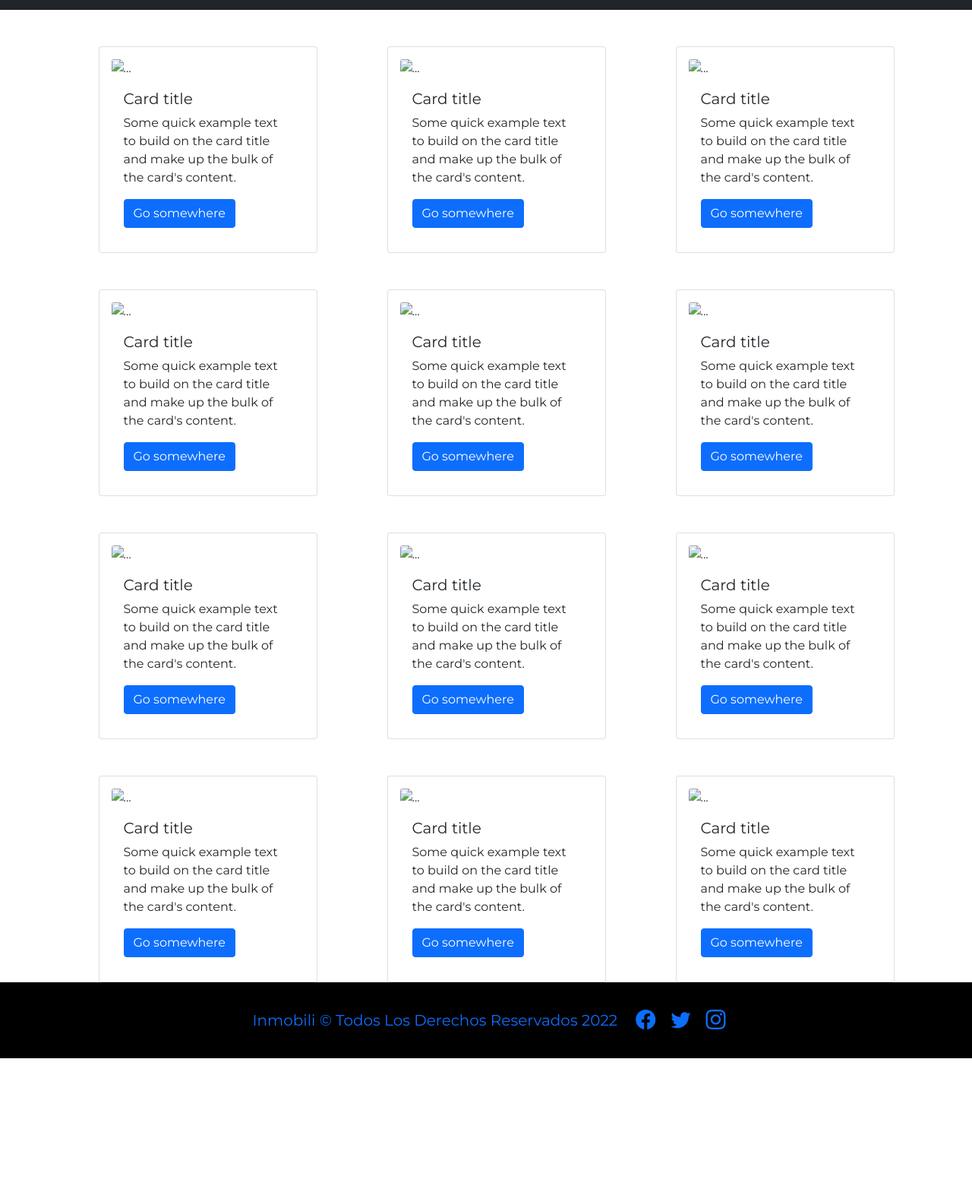
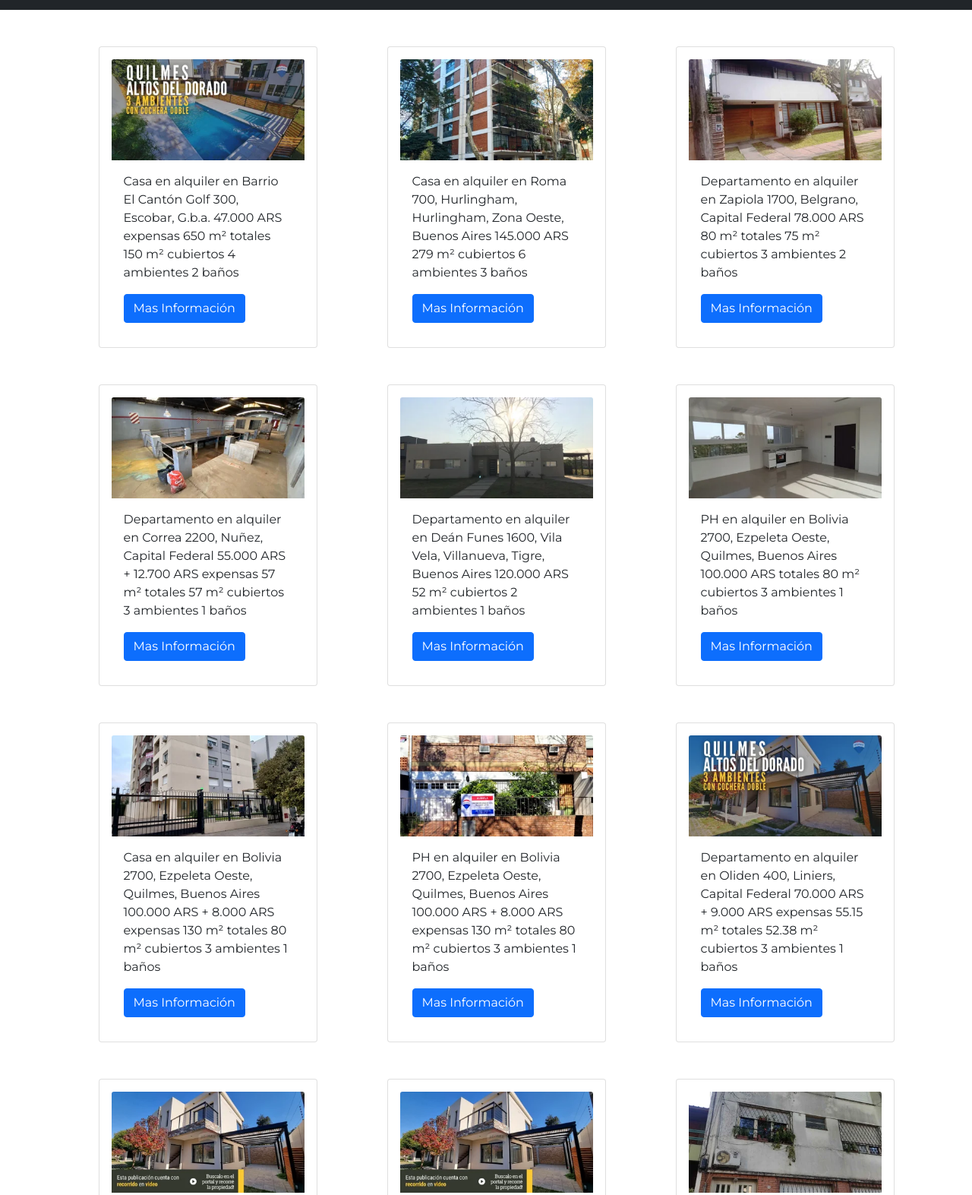
Before and after one commit to javierpeluso10/bootstrap, a plain HTML site: page pages/alquileres.html in a window 1280 px wide. Shown: the part 62-1635 px from the top of the page at 76% size. Before the commit the page ends 1455 px from the top, so only its background shows below. Drawn offline with nearby package versions, Linux system fonts and the light colour scheme; files that its build step writes are made by us from their sources; files whose address does not match are found by name.

Commit message:
Add files via upload

```diff
--- a/pages/alquileres.html
+++ b/pages/alquileres.html
@@ -6,7 +6,7 @@
     <!-- Bootstrap CSS -->
     <link href="https://cdn.jsdelivr.net/npm/bootstrap@5.0.0-beta2/dist/css/bootstrap.min.css" rel="stylesheet" integrity="sha384-BmbxuPwQa2lc/FVzBcNJ7UAyJxM6wuqIj61tLrc4wSX0szH/Ev+nYRRuWlolflfl" crossorigin="anonymous">
     <link rel="stylesheet" href="https://cdn.jsdelivr.net/npm/bootstrap-icons@1.4.0/font/bootstrap-icons.css">
-    <link rel="stylesheet" href="./css/main.css">
+    <link rel="stylesheet" href="/css/main.css">
     <title>Inmobili</title>
   </head>
   <body>
@@ -52,129 +52,222 @@
 <main>
     <div class="container">
         <div class="row">
-          <div class="col col-lg-3 mx-auto pt-5">
+          <div class="col col-lg-3 col-md-6 mx-auto pt-5">
             <div class="card p-3" style="width: 18rem;">
-                <img src="..." class="card-img-top" alt="...">
+                <img src="/img/alquiler/1.webp" class="card-img-top" alt="...">
                 <div class="card-body">
-                  <h5 class="card-title">Card title</h5>
-                  <p class="card-text">Some quick example text to build on the card title and make up the bulk of the card's content.</p>
-                  <a href="#" class="btn btn-primary">Go somewhere</a>
+                  <p class="card-text">Casa en alquiler en Barrio El Cantón Golf 300, Escobar, G.b.a.
+                    47.000 ARS expensas
+
+                    650 m² totales
+
+                    150 m² cubiertos
+
+                    4 ambientes
+
+                    2 baños</p>
+                  <a href="#" class="btn btn-primary">Mas Información</a>
                 </div>
               </div>
           </div>
-          <div class="col col-lg-3 mx-auto pt-5">
+          <div class="col col-lg-3 col-md-6 mx-auto pt-5">
             <div class="card p-3" style="width: 18rem;">
-                <img src="..." class="card-img-top" alt="...">
+                <img src="/img/alquiler/2.webp" class="card-img-top" alt="...">
                 <div class="card-body">
-                  <h5 class="card-title">Card title</h5>
-                  <p class="card-text">Some quick example text to build on the card title and make up the bulk of the card's content.</p>
-                  <a href="#" class="btn btn-primary">Go somewhere</a>
+                  <p class="card-text">Casa en alquiler en Roma 700, Hurlingham, Hurlingham, Zona Oeste, Buenos Aires
+                    145.000 ARS
+
+
+                    279 m² cubiertos
+
+                    6 ambientes
+
+                    3 baños</p>
+                    <a href="#" class="btn btn-primary">Mas Información</a>
                 </div>
               </div>
           </div>
-          <div class="col col-lg-3 mx-auto pt-5">
+          <div class="col col-lg-3 col-md-6 mx-auto pt-5">
             <div class="card p-3" style="width: 18rem;">
-                <img src="..." class="card-img-top" alt="...">
+                <img src="/img/alquiler/3.webp" class="card-img-top" alt="...">
                 <div class="card-body">
-                  <h5 class="card-title">Card title</h5>
-                  <p class="card-text">Some quick example text to build on the card title and make up the bulk of the card's content.</p>
-                  <a href="#" class="btn btn-primary">Go somewhere</a>
+                  <p class="card-text">Departamento en alquiler en Zapiola 1700, Belgrano, Capital Federal
+                    78.000 ARS
+
+                    80 m² totales
+
+                    75 m² cubiertos
+
+                    3 ambientes
+
+                    2 baños</p>
+                    <a href="#" class="btn btn-primary">Mas Información</a>
                 </div>
               </div>
           </div>
         </div>
         <div class="row">
-            <div class="col col-lg-3 mx-auto pt-5">
+            <div class="col col-lg-3 col-md-6 mx-auto pt-5">
                 <div class="card p-3" style="width: 18rem;">
-                    <img src="..." class="card-img-top" alt="...">
+                    <img src="/img/alquiler/4.webp" class="card-img-top" alt="...">
                     <div class="card-body">
-                      <h5 class="card-title">Card title</h5>
-                      <p class="card-text">Some quick example text to build on the card title and make up the bulk of the card's content.</p>
-                      <a href="#" class="btn btn-primary">Go somewhere</a>
+                      <p class="card-text">Departamento en alquiler en Correa 2200, Nuñez, Capital Federal
+                        55.000 ARS
+
+                        + 12.700 ARS expensas
+
+                        57 m² totales
+
+                        57 m² cubiertos
+
+                        3 ambientes
+
+                        1 baños</p>
+                        <a href="#" class="btn btn-primary">Mas Información</a>
                     </div>
                   </div>
             </div>
-            <div class="col col-lg-3 mx-auto pt-5">
+            <div class="col col-lg-3 col-md-6 mx-auto pt-5">
                 <div class="card p-3" style="width: 18rem;">
-                    <img src="..." class="card-img-top" alt="...">
+                    <img src="/img/alquiler/5.webp" class="card-img-top" alt="...">
                     <div class="card-body">
-                      <h5 class="card-title">Card title</h5>
-                      <p class="card-text">Some quick example text to build on the card title and make up the bulk of the card's content.</p>
-                      <a href="#" class="btn btn-primary">Go somewhere</a>
+                      <p class="card-text">Departamento en alquiler en Deán Funes 1600, Vila Vela, Villanueva, Tigre, Buenos Aires
+                        120.000 ARS
+
+
+
+                        52 m² cubiertos
+
+                        2 ambientes
+
+                        1 baños</p>
+                        <a href="#" class="btn btn-primary">Mas Información</a>
                     </div>
                   </div>
             </div>
-            <div class="col col-lg-3 mx-auto pt-5">
+            <div class="col col-lg-3 col-md-6 mx-auto pt-5">
                 <div class="card p-3" style="width: 18rem;">
-                    <img src="..." class="card-img-top" alt="...">
+                    <img src="/img/alquiler/6.webp" class="card-img-top" alt="...">
                     <div class="card-body">
-                      <h5 class="card-title">Card title</h5>
-                      <p class="card-text">Some quick example text to build on the card title and make up the bulk of the card's content.</p>
-                      <a href="#" class="btn btn-primary">Go somewhere</a>
+                      <p class="card-text">PH en alquiler en Bolivia 2700, Ezpeleta Oeste, Quilmes, Buenos Aires 100.000 ARS totales 80 m² cubiertos 3 ambientes 1 baños</p>
+                      <a href="#" class="btn btn-primary">Mas Información</a>
                     </div>
                   </div>
             </div>
           </div>
           <div class="row">
-            <div class="col col-lg-3 mx-auto pt-5">
+            <div class="col col-lg-3 col-md-6 mx-auto pt-5">
                 <div class="card p-3" style="width: 18rem;">
-                    <img src="..." class="card-img-top" alt="...">
+                    <img src="/img/alquiler/7.webp" class="card-img-top" alt="...">
                     <div class="card-body">
-                      <h5 class="card-title">Card title</h5>
-                      <p class="card-text">Some quick example text to build on the card title and make up the bulk of the card's content.</p>
-                      <a href="#" class="btn btn-primary">Go somewhere</a>
+                      <p class="card-text">Casa en alquiler en Bolivia 2700, Ezpeleta Oeste, Quilmes, Buenos Aires
+                        100.000 ARS
+
+                        + 8.000 ARS expensas
+
+                        130 m² totales
+
+                        80 m² cubiertos
+
+                        3 ambientes
+
+                        1 baños</p>
+                        <a href="#" class="btn btn-primary">Mas Información</a>
                     </div>
                   </div>
             </div>
-            <div class="col col-lg-3 mx-auto pt-5">
+            <div class="col col-lg-3 col-md-6 mx-auto pt-5">
                 <div class="card p-3" style="width: 18rem;">
-                    <img src="..." class="card-img-top" alt="...">
+                    <img src="/img/alquiler/8.webp" class="card-img-top" alt="...">
                     <div class="card-body">
-                      <h5 class="card-title">Card title</h5>
-                      <p class="card-text">Some quick example text to build on the card title and make up the bulk of the card's content.</p>
-                      <a href="#" class="btn btn-primary">Go somewhere</a>
+                      <p class="card-text">PH en alquiler en Bolivia 2700, Ezpeleta Oeste, Quilmes, Buenos Aires
+                        100.000 ARS
+
+                        + 8.000 ARS expensas
+
+                        130 m² totales
+
+                        80 m² cubiertos
+
+                        3 ambientes
+
+                        1 baños</p>
+                        <a href="#" class="btn btn-primary">Mas Información</a>
                     </div>
                   </div>
             </div>
-            <div class="col col-lg-3 mx-auto pt-5">
+            <div class="col col-lg-3 col-md-6 mx-auto pt-5">
                 <div class="card p-3" style="width: 18rem;">
-                    <img src="..." class="card-img-top" alt="...">
+                    <img src="/img/alquiler/9.webp" class="card-img-top" alt="...">
                     <div class="card-body">
-                      <h5 class="card-title">Card title</h5>
-                      <p class="card-text">Some quick example text to build on the card title and make up the bulk of the card's content.</p>
-                      <a href="#" class="btn btn-primary">Go somewhere</a>
+                      <p class="card-text">Departamento en alquiler en Oliden 400, Liniers, Capital Federal
+                        70.000 ARS
+
+                        + 9.000 ARS expensas
+
+                        55.15 m² totales
+
+                        52.38 m² cubiertos
+
+                        3 ambientes
+
+                        1 baños</p>
+                        <a href="#" class="btn btn-primary">Mas Información</a>
                     </div>
                   </div>
             </div>
           </div>
           <div class="row">
-            <div class="col col-lg-3 mx-auto pt-5">
+            <div class="col col-lg-3 col-md-6 mx-auto pt-5">
                 <div class="card p-3" style="width: 18rem;">
-                    <img src="..." class="card-img-top" alt="...">
+                    <img src="/img/alquiler/10.webp" class="card-img-top" alt="...">
                     <div class="card-body">
-                      <h5 class="card-title">Card title</h5>
-                      <p class="card-text">Some quick example text to build on the card title and make up the bulk of the card's content.</p>
-                      <a href="#" class="btn btn-primary">Go somewhere</a>
+                      <p class="card-text">Casa en alquiler en Bolivia 2700, Ezpeleta Oeste, Quilmes, Buenos Aires
+                        100.000 ARS
+
+                        120 m² totales
+
+                        85 m² cubiertos
+
+                        3 ambientes
+
+                        1 baños</p>
+                        <a href="#" class="btn btn-primary">Mas Información</a>
                     </div>
                   </div>
             </div>
-            <div class="col col-lg-3 mx-auto pt-5">
+            <div class="col col-lg-3 col-md-6 mx-auto pt-5">
                 <div class="card p-3" style="width: 18rem;">
-                    <img src="..." class="card-img-top" alt="...">
+                    <img src="/img/alquiler/11.webp" class="card-img-top" alt="...">
                     <div class="card-body">
-                      <h5 class="card-title">Card title</h5>
-                      <p class="card-text">Some quick example text to build on the card title and make up the bulk of the card's content.</p>
-                      <a href="#" class="btn btn-primary">Go somewhere</a>
+                      <p class="card-text">PH en alquiler en Bolivia 2700, Ezpeleta Oeste, Quilmes, Buenos Aires
+                        100.000 ARS
+
+                        + 8.000 ARS expensas
+
+
+                        85 m² cubiertos
+
+                        3 ambientes
+
+                        1 baños</p>
+                        <a href="#" class="btn btn-primary">Mas Información</a>
                     </div>
                   </div>
             </div>
-            <div class="col col-lg-3 mx-auto pt-5">
+            <div class="col col-lg-3 col-md-6 mx-auto pt-5">
                 <div class="card p-3" style="width: 18rem;">
-                    <img src="..." class="card-img-top" alt="...">
+                    <img src="/img/alquiler/12.webp" class="card-img-top" alt="...">
                     <div class="card-body">
-                      <h5 class="card-title">Card title</h5>
-                      <p class="card-text">Some quick example text to build on the card title and make up the bulk of the card's content.</p>
-                      <a href="#" class="btn btn-primary">Go somewhere</a>
+                      <p class="card-text">Galpón en alquiler en General Villegas 5200, Caseros, Tres De Febrero, Buenos Aires
+                        2.000 USD
+
+                        500 m² totales
+
+                        500 m² cubiertos
+
+                        1 baños</p>
+                        <a href="#" class="btn btn-primary">Mas Información</a>
                     </div>
                   </div>
             </div>
```
Also changed, not shown: index.html (+1 -36 lines), pages/aboutus.html (+34 -0 lines), img/alquiler/1.webp (added), img/alquiler/10.webp (added), img/alquiler/11.webp (added), img/alquiler/12.webp (added), img/alquiler/2.webp (added), img/alquiler/3.webp (added), img/alquiler/4.webp (added), img/alquiler/5.webp (added), img/alquiler/6.webp (added), img/alquiler/7.webp (added), img/alquiler/8.webp (added), img/alquiler/9.webp (added).
